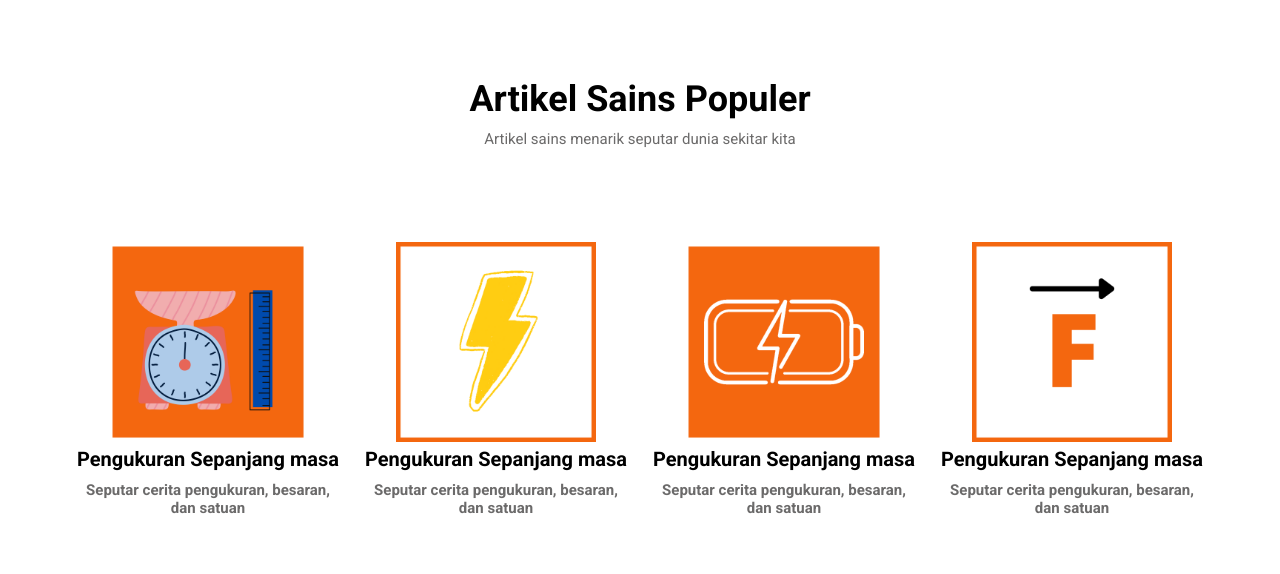
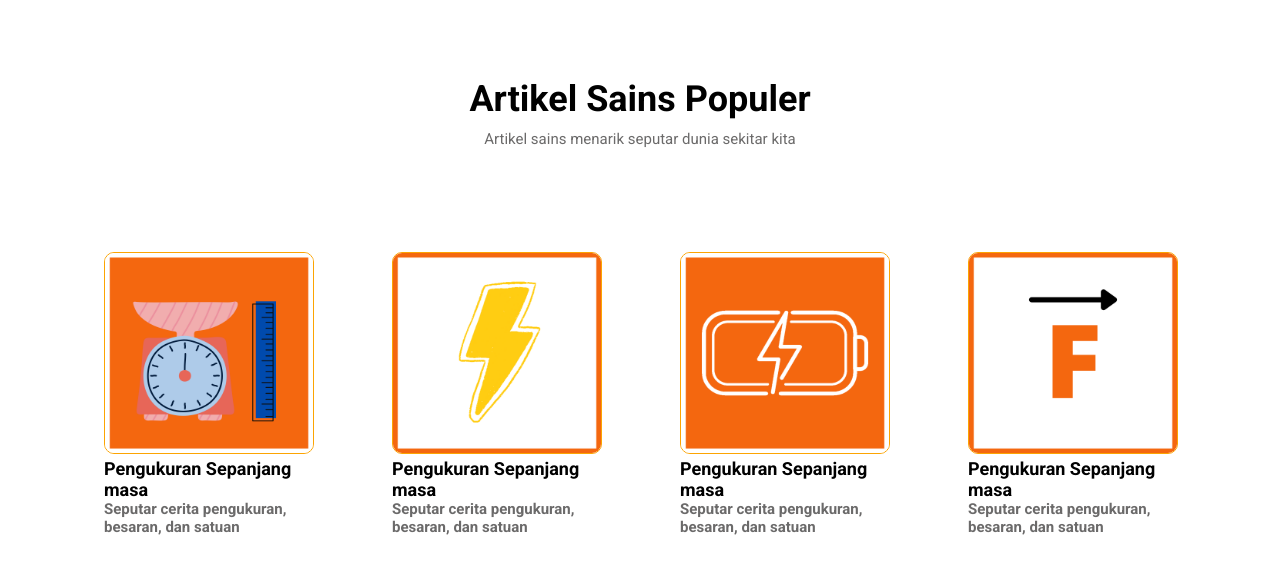
Before and after one commit to puspitamelati/physicsa, a plain HTML site: page index.html in a window 1280 px wide. Shown: the part 1400-1974 px from the top of the page. Drawn offline with Linux system fonts and the light colour scheme.

Commit message:
edit landing page

```diff
--- a/style.css
+++ b/style.css
@@ -249,20 +249,34 @@ p {
 .artikel-col {
     position: relative;
     flex-basis: 25%;
-    padding: 20px 12px;
+    padding: 30px 40px;
     border-radius: 10px;
     background-size: cover;
     background-position: center;
-    text-align: center;
-    font-size: 20px;
+    text-align: left;
+    font-size: 18px;
     font-weight: 600;
     cursor: pointer;
     box-sizing: border-box;
     margin-bottom: 5%;
 }
 
+.artikel-col img {
+    border-radius: 10px;
+    width: 100%;
+    border: 1px solid rgb(252, 164, 2);
+}
+
 .artikel-col a {
     text-decoration: none;
     text-decoration-line: none;
+    text-align: left;
     color: black;
 }
+
+.artikel-col p {
+    text-decoration: none;
+    text-decoration-line: none;
+    text-align: left;
+    padding: 0;
+}
```
Also changed, not shown: index.html (+8 -2 lines).
